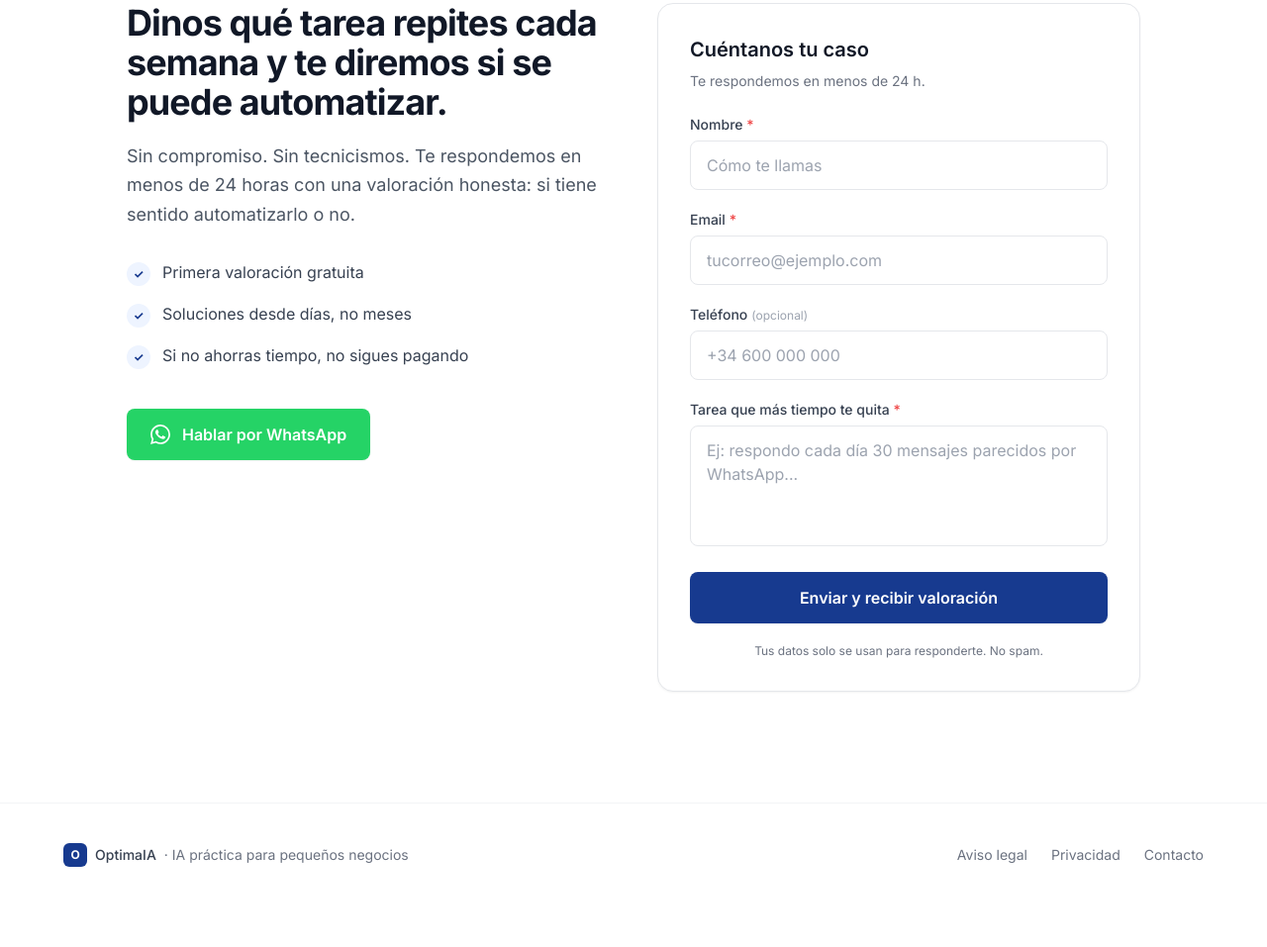
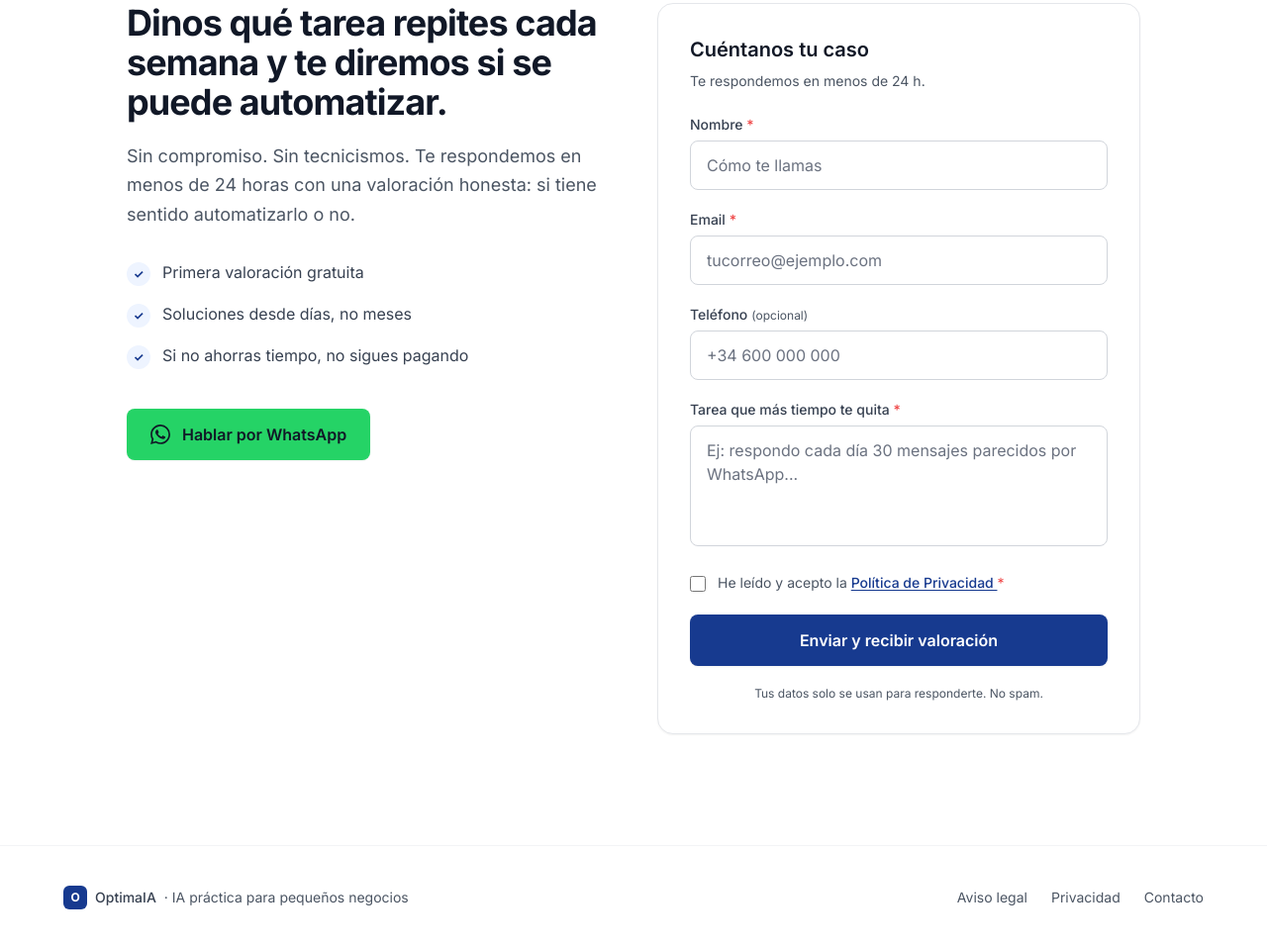
Before and after one commit to marcrochm/OptimaIA, a plain HTML site: page index.html in a window 1280 px wide. Shown: the part 2988-3945 px from the top of the page at 99% size. Before the commit the page ends 3904 px from the top, so only its background shows below. Drawn offline with nearby package versions, Linux system fonts and the light colour scheme.

Commit message:
Update index.html

```diff
--- a/index.html
+++ b/index.html
@@ -76,7 +76,7 @@
   </style>
 </head>
 
-<body class="bg-white text-gray-800 antialiased">
+<body>
 
   <!-- Header -->
   <header class="sticky top-0 z-40 bg-white/80 backdrop-blur border-b border-gray-100">
@@ -120,7 +120,7 @@
           Ver cómo funciona
         </a>
       </div>
-      <p class="mt-6 text-sm text-gray-500">Sin compromiso. Primera valoración gratuita.</p>
+      <p class="mt-6 text-sm text-gray-600">Sin compromiso. Primera valoración gratuita.</p>
     </div>
   </section>
 
@@ -184,21 +184,21 @@
 
       <div class="grid grid-cols-1 md:grid-cols-3 gap-8">
         <div class="relative">
-          <div class="text-5xl font-extrabold text-brand-700/15">01</div>
+          <div aria-hidden="true" class="text-5xl font-extrabold text-brand-700/55">01</div>
           <h3 class="mt-2 text-xl font-semibold text-gray-900">Detectamos la pérdida de tiempo</h3>
           <p class="mt-3 text-gray-600 leading-relaxed">
             Hablamos contigo 30 minutos. Encontramos la tarea que más horas te quita cada semana.
           </p>
         </div>
         <div class="relative">
-          <div class="text-5xl font-extrabold text-brand-700/15">02</div>
+          <div aria-hidden="true" class="text-5xl font-extrabold text-brand-700/55">02</div>
           <h3 class="mt-2 text-xl font-semibold text-gray-900">Creamos una solución pequeña</h3>
           <p class="mt-3 text-gray-600 leading-relaxed">
             Una automatización concreta, en días, no en meses. Sin complicarte la vida ni cambiar tus herramientas.
           </p>
         </div>
         <div class="relative">
-          <div class="text-5xl font-extrabold text-brand-700/15">03</div>
+          <div aria-hidden="true" class="text-5xl font-extrabold text-brand-700/55">03</div>
           <h3 class="mt-2 text-xl font-semibold text-gray-900">Mejoramos si funciona</h3>
           <p class="mt-3 text-gray-600 leading-relaxed">
             Medimos las horas ahorradas. Si va bien, ampliamos a otras tareas. Si no, lo retiramos.
@@ -223,27 +223,27 @@
       <div class="overflow-hidden rounded-2xl border border-gray-200 bg-white shadow-sm">
         <div class="grid grid-cols-3 text-sm md:text-base">
           <div class="p-4 md:p-6 bg-gray-100 font-semibold text-gray-700 border-b border-gray-200">Tarea</div>
-          <div class="p-4 md:p-6 bg-gray-100 font-semibold text-gray-500 border-b border-l border-gray-200">Antes</div>
+          <div class="p-4 md:p-6 bg-gray-100 font-semibold text-gray-700 border-b border-l border-gray-200">Antes</div>
           <div class="p-4 md:p-6 bg-brand-50 font-semibold text-brand-800 border-b border-l border-gray-200">Después</div>
 
           <div class="p-4 md:p-6 font-medium text-gray-900 border-b border-gray-100">Responder mensajes</div>
-          <div class="p-4 md:p-6 text-gray-600 border-b border-l border-gray-100">2 h/día contestando lo mismo</div>
+          <div class="p-4 md:p-6 text-gray-700 border-b border-l border-gray-100">2 h/día contestando lo mismo</div>
           <div class="p-4 md:p-6 text-gray-800 border-b border-l border-gray-100">Respuestas automáticas con tu tono</div>
 
           <div class="p-4 md:p-6 font-medium text-gray-900 border-b border-gray-100">Presupuestos</div>
-          <div class="p-4 md:p-6 text-gray-600 border-b border-l border-gray-100">Plantillas a mano, errores frecuentes</div>
+          <div class="p-4 md:p-6 text-gray-700 border-b border-l border-gray-100">Plantillas a mano, errores frecuentes</div>
           <div class="p-4 md:p-6 text-gray-800 border-b border-l border-gray-100">Generados en 1 minuto desde un mensaje</div>
 
           <div class="p-4 md:p-6 font-medium text-gray-900 border-b border-gray-100">Seguimiento de clientes</div>
-          <div class="p-4 md:p-6 text-gray-600 border-b border-l border-gray-100">"Ya le escribiré mañana" (y no llega)</div>
+          <div class="p-4 md:p-6 text-gray-700 border-b border-l border-gray-100">"Ya le escribiré mañana" (y no llega)</div>
           <div class="p-4 md:p-6 text-gray-800 border-b border-l border-gray-100">Recordatorios y mensajes automáticos</div>
 
           <div class="p-4 md:p-6 font-medium text-gray-900 border-b border-gray-100">Documentos y datos</div>
-          <div class="p-4 md:p-6 text-gray-600 border-b border-l border-gray-100">Repartidos entre móvil, mail y Excel</div>
+          <div class="p-4 md:p-6 text-gray-700 border-b border-l border-gray-100">Repartidos entre móvil, mail y Excel</div>
           <div class="p-4 md:p-6 text-gray-800 border-b border-l border-gray-100">Centralizados y buscables al instante</div>
 
           <div class="p-4 md:p-6 font-medium text-gray-900">Dependencia del dueño</div>
-          <div class="p-4 md:p-6 text-gray-600 border-l border-gray-100">Si no estás tú, no avanza</div>
+          <div class="p-4 md:p-6 text-gray-700 border-l border-gray-100">Si no estás tú, no avanza</div>
           <div class="p-4 md:p-6 text-gray-800 border-l border-gray-100">El negocio funciona aunque desconectes</div>
         </div>
       </div>
@@ -280,7 +280,7 @@
           <div class="mt-10">
             <a href="https://wa.me/34649569159?text=Hola%2C%20quiero%20saber%20si%20puedo%20automatizar%20una%20tarea%20de%20mi%20negocio"
                target="_blank" rel="noopener"
-               class="inline-flex items-center gap-3 px-6 py-3.5 text-base font-semibold text-white bg-[#25D366] rounded-lg shadow-sm hover:bg-[#1ebe5b] hover:shadow-md transition-all duration-200 hover:scale-[1.02]">
+               class="inline-flex items-center gap-3 px-6 py-3.5 text-base font-semibold text-gray-900 bg-[#25D366] rounded-lg shadow-sm hover:bg-[#1ebe5b] hover:shadow-md transition-all duration-200 hover:scale-[1.02]">
               <svg class="w-5 h-5" viewBox="0 0 24 24" fill="currentColor" aria-hidden="true">
                 <path d="M.057 24l1.687-6.163a11.867 11.867 0 01-1.587-5.946C.16 5.335 5.495 0 12.05 0a11.82 11.82 0 018.413 3.488 11.82 11.82 0 013.48 8.414c-.003 6.554-5.338 11.89-11.893 11.89a11.9 11.9 0 01-5.688-1.448L.057 24zm6.597-3.807c1.676.995 3.276 1.591 5.392 1.592 5.448 0 9.886-4.434 9.889-9.885.002-5.462-4.415-9.89-9.881-9.892-5.452 0-9.887 4.434-9.889 9.884-.001 2.225.651 3.891 1.746 5.634l-.999 3.648 3.742-.981zm11.387-5.464c-.074-.124-.272-.198-.57-.347-.297-.149-1.758-.868-2.031-.967-.272-.099-.47-.149-.669.149-.198.297-.768.967-.941 1.165-.173.198-.347.223-.644.074-.297-.149-1.255-.462-2.39-1.475-.883-.788-1.48-1.761-1.653-2.059-.173-.297-.019-.458.13-.606.134-.133.297-.347.446-.521.149-.173.198-.297.298-.495.099-.198.05-.371-.025-.52-.075-.149-.669-1.611-.916-2.206-.242-.579-.487-.5-.669-.51l-.57-.01c-.198 0-.52.074-.792.372-.272.297-1.04 1.016-1.04 2.479 0 1.462 1.065 2.875 1.213 3.074.149.198 2.095 3.2 5.076 4.487.709.306 1.263.489 1.694.625.712.227 1.36.195 1.872.118.571-.085 1.758-.719 2.006-1.413.247-.694.247-1.289.173-1.413z"/>
               </svg>
@@ -292,43 +292,55 @@
         <!-- Formulario -->
         <div class="bg-white border border-gray-200 rounded-2xl shadow-sm p-6 md:p-8">
           <h3 class="text-xl font-semibold text-gray-900">Cuéntanos tu caso</h3>
-          <p class="mt-2 text-sm text-gray-500">Te respondemos en menos de 24 h.</p>
+          <p class="mt-2 text-sm text-gray-600">Te respondemos en menos de 24 h.</p>
 
           <form id="contact-form" action="#" method="post" class="mt-6 space-y-5" novalidate>
             <div>
               <label for="nombre" class="block text-sm font-medium text-gray-700 mb-1.5">Nombre <span class="text-red-500" aria-hidden="true">*</span></label>
               <input id="nombre" name="nombre" type="text" required
-                     class="w-full px-4 py-3 text-gray-900 bg-white border border-gray-200 rounded-lg focus:outline-none focus:ring-2 focus:ring-brand-500 focus:border-transparent placeholder-gray-400 transition"
+                     class="w-full px-4 py-3 text-gray-900 bg-white border border-gray-300 rounded-lg focus:outline-none focus:ring-2 focus:ring-brand-500 focus:border-transparent placeholder-gray-500 transition"
                      placeholder="Cómo te llamas" />
             </div>
             <div>
               <label for="email" class="block text-sm font-medium text-gray-700 mb-1.5">Email <span class="text-red-500" aria-hidden="true">*</span></label>
               <input id="email" name="email" type="email" required
-                     class="w-full px-4 py-3 text-gray-900 bg-white border border-gray-200 rounded-lg focus:outline-none focus:ring-2 focus:ring-brand-500 focus:border-transparent placeholder-gray-400 transition"
+                     class="w-full px-4 py-3 text-gray-900 bg-white border border-gray-300 rounded-lg focus:outline-none focus:ring-2 focus:ring-brand-500 focus:border-transparent placeholder-gray-500 transition"
                      placeholder="tucorreo@ejemplo.com" />
             </div>
             <div>
               <label for="telefono" class="flex items-baseline text-sm font-medium text-gray-700 mb-1.5">
                 <span>Teléfono</span>
-                <span class="text-xs font-normal text-gray-400 ml-1">(opcional)</span>
+                <span class="text-xs font-normal text-gray-600 ml-1">(opcional)</span>
               </label>
               <input id="telefono" name="telefono" type="tel" autocomplete="tel"
                      inputmode="tel" pattern="[0-9+\s()\-]{6,20}"
-                     class="w-full px-4 py-3 text-gray-900 bg-white border border-gray-200 rounded-lg focus:outline-none focus:ring-2 focus:ring-brand-500 focus:border-transparent placeholder-gray-400 transition"
+                     class="w-full px-4 py-3 text-gray-900 bg-white border border-gray-300 rounded-lg focus:outline-none focus:ring-2 focus:ring-brand-500 focus:border-transparent placeholder-gray-500 transition"
                      placeholder="+34 600 000 000" />
             </div>
             <div>
               <label for="tarea" class="block text-sm font-medium text-gray-700 mb-1.5">Tarea que más tiempo te quita <span class="text-red-500" aria-hidden="true">*</span></label>
               <textarea id="tarea" name="tarea" rows="4" required
-                        class="w-full px-4 py-3 text-gray-900 bg-white border border-gray-200 rounded-lg focus:outline-none focus:ring-2 focus:ring-brand-500 focus:border-transparent placeholder-gray-400 transition resize-none"
+                        class="w-full px-4 py-3 text-gray-900 bg-white border border-gray-300 rounded-lg focus:outline-none focus:ring-2 focus:ring-brand-500 focus:border-transparent placeholder-gray-500 transition resize-none"
                         placeholder="Ej: respondo cada día 30 mensajes parecidos por WhatsApp..."></textarea>
+            </div>
+            <div class="flex items-start gap-3">
+              <input id="privacidad" name="privacidad" type="checkbox" required
+                     class="mt-1 h-4 w-4 shrink-0 rounded border-gray-300 text-brand-700 focus:ring-2 focus:ring-brand-500 focus:ring-offset-0 cursor-pointer" />
+              <label for="privacidad" class="text-sm text-gray-600 leading-relaxed cursor-pointer select-none">
+                He leído y acepto la
+                <a href="privacidad.html" target="_blank" rel="noopener"
+                   class="text-brand-700 font-medium underline underline-offset-2 hover:text-brand-800">
+                  Política de Privacidad
+                </a>
+                <span class="text-red-500" aria-hidden="true">*</span>
+              </label>
             </div>
             <button id="contact-submit" type="submit"
                     class="w-full inline-flex items-center justify-center px-6 py-3.5 text-base font-semibold text-white bg-brand-700 rounded-lg shadow-sm hover:bg-brand-800 hover:shadow-md transition-all duration-200 hover:scale-[1.02] disabled:opacity-60 disabled:cursor-not-allowed disabled:hover:scale-100">
               Enviar y recibir valoración
             </button>
             <p id="contact-status" role="status" aria-live="polite" class="text-sm text-center hidden"></p>
-            <p class="text-xs text-gray-500 text-center">
+            <p class="text-xs text-gray-600 text-center">
               Tus datos solo se usan para responderte. No spam.
             </p>
           </form>
@@ -341,7 +353,7 @@
 
   <!-- Footer -->
   <footer class="border-t border-gray-100 px-6 py-10">
-    <div class="max-w-6xl mx-auto flex flex-col md:flex-row items-center justify-between gap-4 text-sm text-gray-500">
+    <div class="max-w-6xl mx-auto flex flex-col md:flex-row items-center justify-between gap-4 text-sm text-gray-600">
       <div class="flex items-center gap-2">
         <div class="w-6 h-6 rounded-md bg-brand-700 flex items-center justify-center text-white font-bold text-xs">O</div>
         <span class="font-medium text-gray-700">OptimaIA</span>
@@ -349,7 +361,7 @@
       </div>
       <div class="flex items-center gap-6">
         <a href="#" class="hover:text-brand-700 transition">Aviso legal</a>
-        <a href="#" class="hover:text-brand-700 transition">Privacidad</a>
+        <a href="privacidad.html" class="hover:text-brand-700 transition">Privacidad</a>
         <a href="#contacto" class="hover:text-brand-700 transition">Contacto</a>
       </div>
     </div>
```
